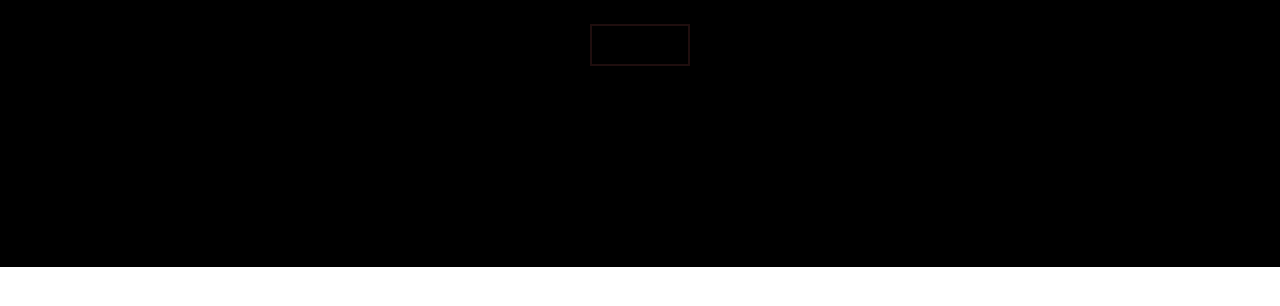
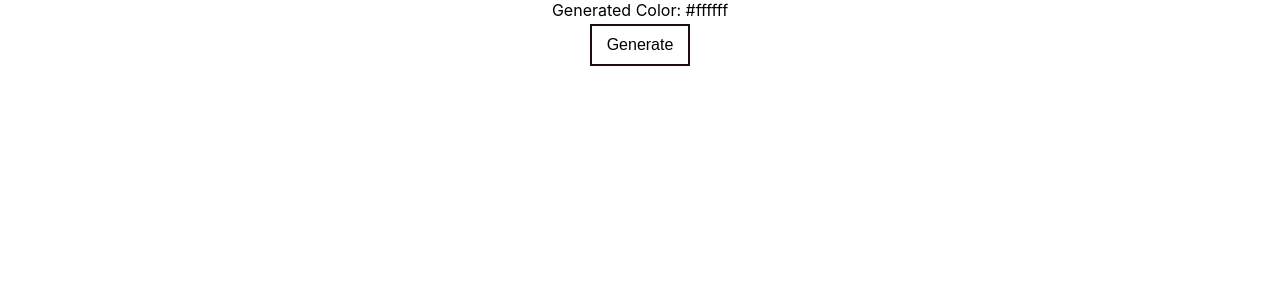
Before and after one commit to VafaeiAmir/react-random-color-generator-jan-2022, a React (Create React App) app: page / in a window 1280 px wide. Shown: the top 306 px of the page. Built offline with nearby package versions, Linux system fonts and the light colour scheme.

Commit message:
Add changes in RandomColor.js

```diff
--- a/src/RandomColor.js
+++ b/src/RandomColor.js
@@ -2,7 +2,7 @@
 import { useState } from 'react';
 
 const RandomColor = () => {
-  const [color, setColor] = useState('#000');
+  const [color, setColor] = useState('#ffffff');
   const getRgb = () => Math.floor(Math.random() * 256);
   const rgbToHex = (r, g, b) =>
     '#' +
```
